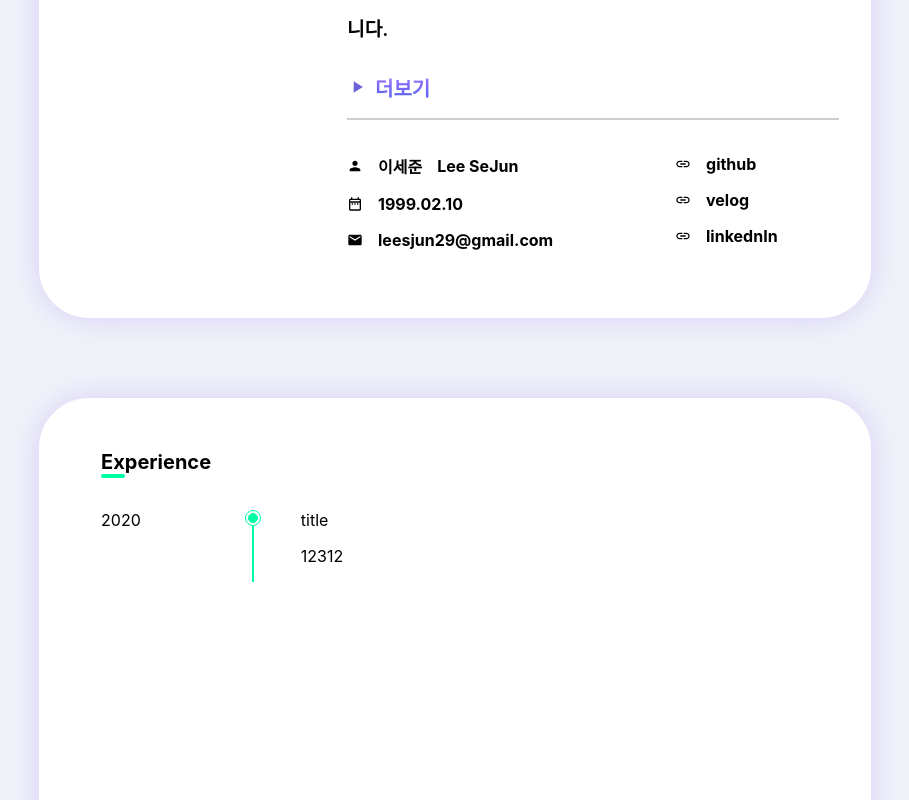
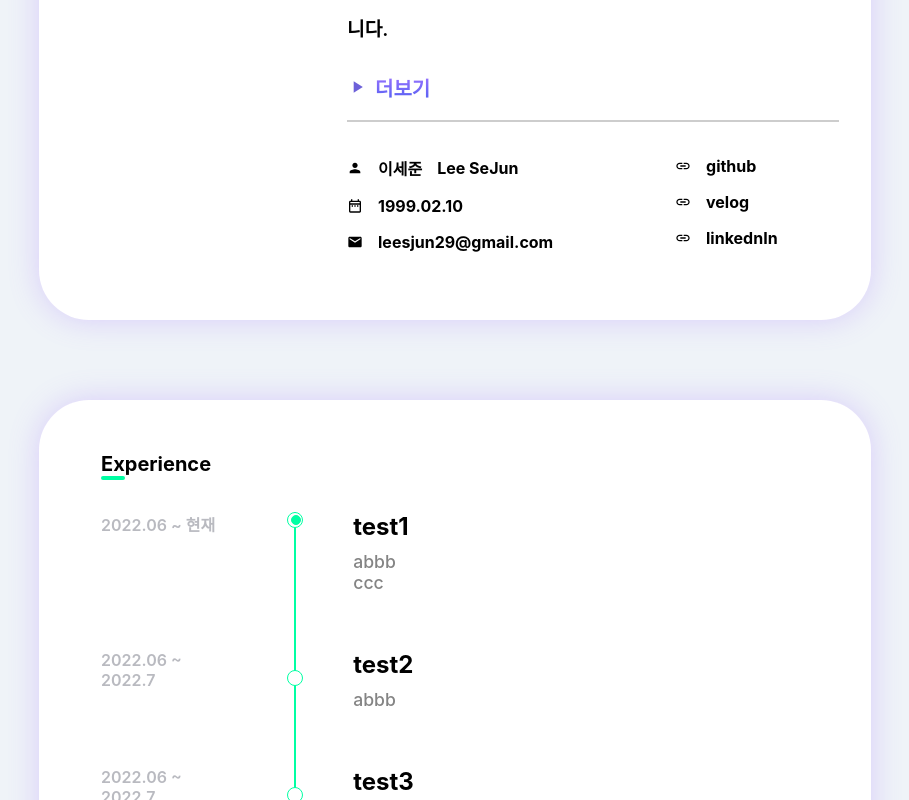
Before and after one commit to YimKeul/YimKeul.github.io, a React (Create React App) app: page / in a window 1280 px wide. Shown: the part 980-1780 px from the top of the page, without its empty margins (354-1263 px from the left). Built offline with nearby package versions, Linux system fonts and the light colour scheme.

Commit message:
feat : edit Experience timeLine

```diff
--- /dev/null
+++ b/src/assets/ExperienceData.js
@@ -0,0 +1,24 @@
+const data = [
+  {
+    Date: "2022.06 ~ 현재",
+    Title: "test1",
+    Desc: `abbb
+    ccc`,
+  },
+
+  {
+    Date: "2022.06 ~ 2022.7",
+    Title: "test2",
+    Desc: `abbb`,
+  },
+
+  {
+    Date: "2022.06 ~ 2022.7",
+    Title: "test3",
+    Desc: `abbb
+    cccc
+    asdfa`,
+  },
+];
+
+export default data;
--- a/src/pages/About.jsx
+++ b/src/pages/About.jsx
@@ -53,14 +53,14 @@ const About = () => {
                   <S.moreText>더보기</S.moreText>
                 </S.infoLabel>
                 <br />
+
                 <S.title>개발 직무</S.title>
-
                 <S.row>
                   <SkillBox text={"WEB 개발자"} />
                   <SkillBox text={"IOS 개발자"} />
                   <SkillBox text={"크로스플랫폼 앱개발자"} />
                 </S.row>
-                <S.title>기술 스택</S.title>
+                <S.title style={{ marginTop: "0.6rem" }}>기술 스택</S.title>
                 <S.row>
                   <SkillBox text={"JavaScript"} />
                   <SkillBox text={"TypeScript"} />
@@ -71,15 +71,23 @@ const About = () => {
                 <S.row>
                   <SkillBox text={"React"} />
                   <SkillBox text={"React-Native"} />
+                  <SkillBox text={"SwiftUI"} />
+                  <SkillBox text={"Oracle"} />
                   <SkillBox text={"Git"} />
-                  <SkillBox text={"Oracle"} />
-                  <SkillBox text={"MySQL"} />
                 </S.row>
                 <S.row>
                   <SkillBox text={"Figma"} />
                   <SkillBox text={"Notion"} />
                   <SkillBox text={"Slack"} />
                 </S.row>
+                <S.title style={{ marginTop: "0.6rem" }}>자격증</S.title>
+                <S.cerBox>
+                  {`SQLD
+                  한국사능력검정 2급
+                  컴퓨터활용능력 1급
+                  정보처리기능사
+                  `}
+                </S.cerBox>
               </>
             ) : (
               <S.infoLabel
@@ -232,6 +240,7 @@ const S = {
     width: 100%;
     height: 0.125rem;
     background: #cdcdcd;
+    margin-top: 1.13rem;
   `,
   infoBox: styled.div`
     margin-top: 2.13rem;
@@ -271,6 +280,15 @@ const S = {
     line-height: normal;
     margin-left: 0.5rem;
   `,
+  cerBox: styled.div`
+    color: #000;
+    font-size: 0.9375rem;
+    font-family: Inter;
+    font-style: normal;
+    font-weight: 600;
+    line-height: 1.8rem;
+    white-space: pre-line;
+  `,
 };
 
 export default About;
--- a/src/pages/Experience.jsx
+++ b/src/pages/Experience.jsx
@@ -1,10 +1,12 @@
-import React from "react";
+import React, { useEffect } from "react";
 import styled from "styled-components";
-import { point, main, purple } from "../components";
+import { point, main, purple, gray } from "../components";
 import { useMediaQuery } from "react-responsive";
+import data from "../assets/ExperienceData";
 
 const Experience = () => {
   const isDesktop = useMediaQuery({ minWidth: 1024 });
+
   return (
     <S.container>
       <S.inner>
@@ -13,18 +15,38 @@ const Experience = () => {
           <S.bar />
         </S.section>
         <S.tlBox>
-          <S.tlItem>
-            <div style={{ marginRight: "10rem" }}>
-              <span>2020</span>
-              <S.tlBarFillCircle />
-              <S.tlBarEmptyCircle />
-            </div>
+          {data.map((data, i) => {
+            if (i > 0) {
+              return (
+                <S.tlItem key={i}>
+                  <S.tlDateBox>
+                    <S.tlDate>{data.Date}</S.tlDate>
+                    <S.tlBarEmptyCircle />
+                  </S.tlDateBox>
 
-            <div>
-              <span>title</span>
-              <p>12312</p>
-            </div>
-          </S.tlItem>
+                  <div>
+                    <S.tlTitle>{data.Title}</S.tlTitle>
+                    <S.tlDesc>{data.Desc}</S.tlDesc>
+                  </div>
+                </S.tlItem>
+              );
+            } else {
+              return (
+                <S.tlItem key={i}>
+                  <S.tlDateBox>
+                    <S.tlDate>{data.Date}</S.tlDate>
+                    <S.tlBarFillCircle />
+                    <S.tlBarEmptyCircle />
+                  </S.tlDateBox>
+
+                  <div>
+                    <S.tlTitle>{data.Title}</S.tlTitle>
+                    <S.tlDesc>{data.Desc}</S.tlDesc>
+                  </div>
+                </S.tlItem>
+              );
+            }
+          })}
 
           <S.tlBar />
         </S.tlBox>
@@ -77,7 +99,7 @@ const S = {
     border-right: 2px solid ${() => point};
     top: 0;
     bottom: 0;
-    left: 9.4rem;
+    left: 12rem;
   `,
   tlBarEmptyCircle: styled.span`
     width: 14px;
@@ -87,7 +109,7 @@ const S = {
     border-radius: 50%;
     position: absolute;
     /* top: 1rem; */
-    left: 9rem;
+    left: 11.65rem;
     right: 0;
     z-index: 1;
   `,
@@ -100,7 +122,7 @@ const S = {
     border-radius: 50%;
     position: absolute;
     top: 0.2rem;
-    left: 9.18rem;
+    left: 11.85rem;
     z-index: 2;
   `,
 
@@ -110,8 +132,40 @@ const S = {
   `,
   tlItem: styled.div`
     display: flex;
-    margin-bottom: 5rem;
+    margin-bottom: 3rem;
     position: relative;
+    /* background-color: pink; */
+  `,
+  tlDateBox: styled.div`
+    width: 7.88rem;
+    margin-right: 7.88rem;
+  `,
+  tlDate: styled.span`
+    color: ${() => gray};
+    font-family: Inter;
+    font-size: 1rem;
+    font-style: normal;
+    font-weight: 600;
+    line-height: normal;
+  `,
+  tlTitle: styled.span`
+    color: #000;
+    font-family: Inter;
+    font-size: 1.5rem;
+    font-style: normal;
+    font-weight: 700;
+    line-height: normal;
+  `,
+  tlDesc: styled.div`
+    color: #848484;
+    font-family: Inter;
+    font-size: 1.1rem;
+    font-style: normal;
+    font-weight: 500;
+    line-height: normal;
+    margin-top: 0.5rem;
+    white-space: pre-line;
+    margin-block: 0.6rem;
   `,
 };
 
--- a/src/pages/Home.jsx
+++ b/src/pages/Home.jsx
@@ -12,7 +12,8 @@ const Home = () => {
         {isDesktop ? (
           <>
             <S.title>
-              <S.point>트렌드</S.point>에 맞춰 함께 성장하는
+              {/* <S.point>트렌드</S.point>에 맞춰 함께 성장하는 */}
+              트렌드에 맞춰 함께 성장하는
               <br /> FrontEnd 개발자 이세준입니다.
             </S.title>
             <S.desc>
@@ -25,7 +26,8 @@ const Home = () => {
         ) : (
           <>
             <S.title>
-              <S.point>트렌드</S.point>에 맞춰
+              {/* <S.point>트렌드</S.point>에 맞춰 */}
+              트렌드에 맞춰
               <br /> 함께 성장하는
               <br />
               이세준입니다.
```
